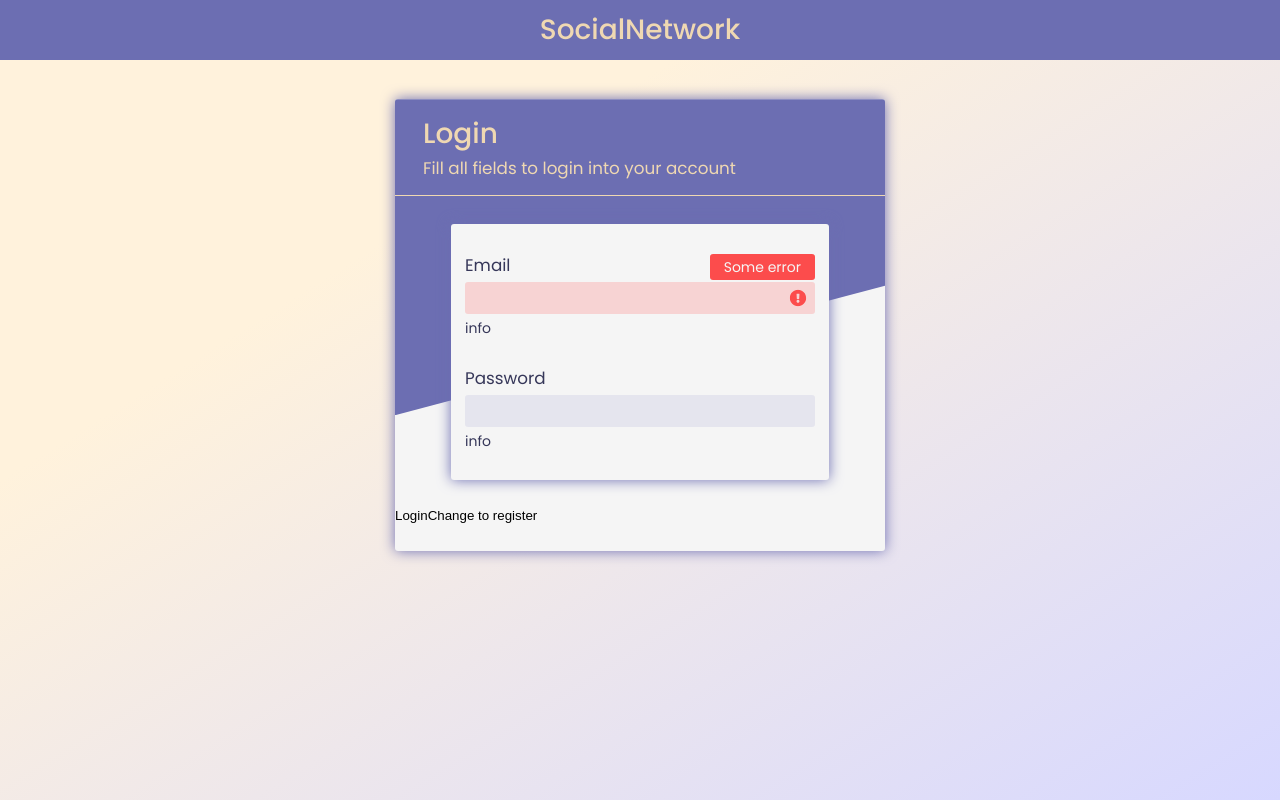
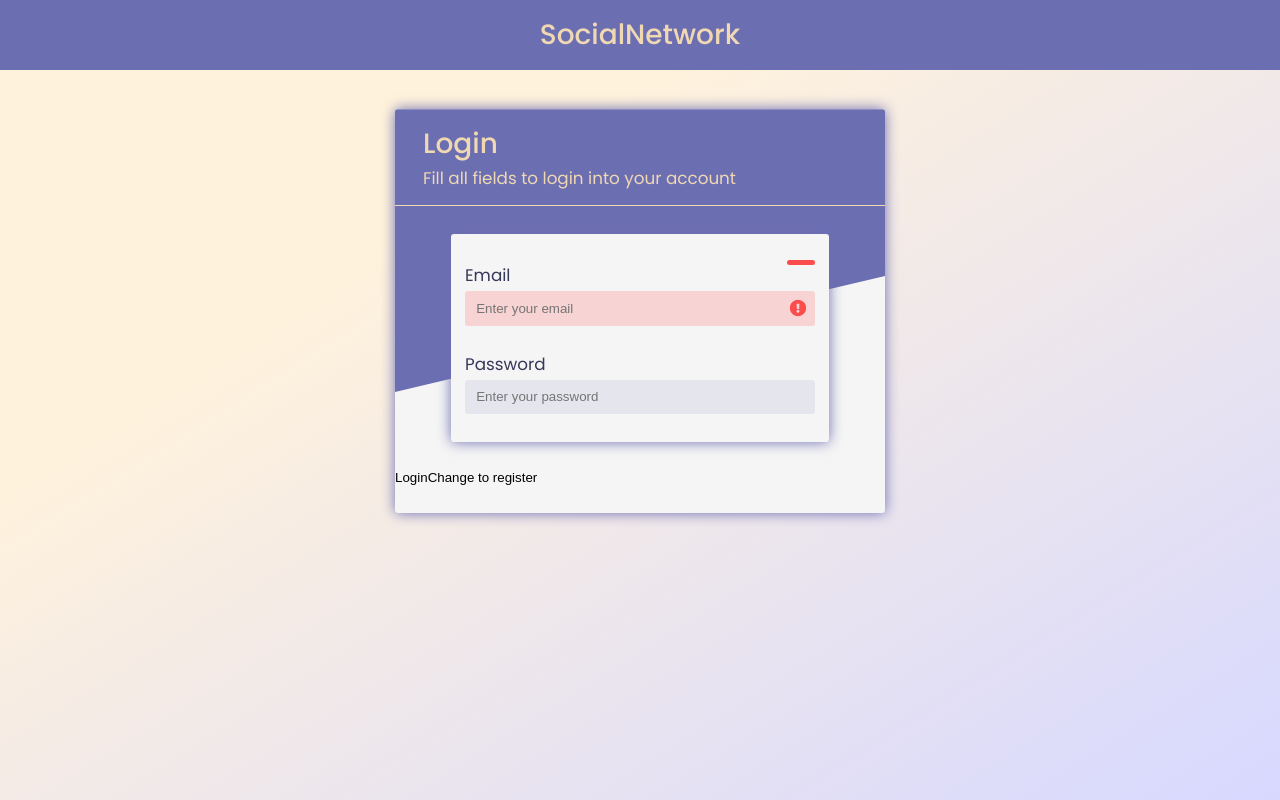
Before and after one commit to luisfilipemendonca/SocialNetwork-frontend, a React (Create React App) app: page /login in a window 1280 px wide. Built offline with nearby package versions, Linux system fonts and the light colour scheme.

Commit message:
Added useInputs hook with change and focus feature

```diff
--- a/src/components/Inputs/index.js
+++ b/src/components/Inputs/index.js
@@ -13,25 +13,43 @@ import {
   InputErrorMessage,
 } from './styled';
 
-const Input = ({ label, hasError }) => {
-  console.log(navigator.userAgent);
-
+const Input = ({
+  id,
+  value,
+  label,
+  hasError,
+  placeholder,
+  errorMsg,
+  info,
+  type,
+  changeHandler,
+  focusHandler,
+}) => {
   return (
     <InputContainer>
-      <InputLabel>{label}</InputLabel>
+      {label && <InputLabel>{label}</InputLabel>}
       <InputGroup>
-        <InputElement hasError={hasError} />
+        <InputElement
+          id={id}
+          hasError={hasError}
+          placeholder={placeholder}
+          type={type}
+          onChange={changeHandler}
+          onFocus={focusHandler}
+          value={value}
+        />
         <InputBorder />
         {hasError && (
           <InputError>
             <InputErrorIcon>
               <FaExclamationCircle />
             </InputErrorIcon>
-            <InputErrorMessage>Some error</InputErrorMessage>
+
+            <InputErrorMessage>{errorMsg}</InputErrorMessage>
           </InputError>
         )}
       </InputGroup>
-      <InputInfo>info</InputInfo>
+      {info && <InputInfo>{info}</InputInfo>}
     </InputContainer>
   );
 };
--- a/src/components/Inputs/styled.js
+++ b/src/components/Inputs/styled.js
@@ -8,7 +8,7 @@ export const InputContainer = styled.div`
 
 export const InputLabel = styled.label`
   display: block;
-  margin-bottom: 0.3rem;
+  margin-bottom: 0.2rem;
 `;
 
 export const InputGroup = styled.div`
@@ -29,7 +29,7 @@ export const InputBorder = styled.span`
 export const InputElement = styled.input`
   width: 100%;
   display: block;
-  padding: 0.6rem 0.8rem;
+  padding: 0.7rem 0.8rem;
   background-color: ${({ hasError }) =>
     hasError ? 'rgba(252,76,76, 0.2)' : 'rgba(163, 164, 207, 0.2)'};
   border-radius: 3px;
--- /dev/null
+++ b/src/constants/inputs.js
@@ -0,0 +1,16 @@
+export const loginInputs = {
+  email: {
+    value: '',
+    label: 'Email',
+    type: 'email',
+    placeholder: 'Enter your email',
+    hasError: true,
+  },
+  password: {
+    value: '',
+    label: 'Password',
+    type: 'password',
+    placeholder: 'Enter your password',
+    hasError: false,
+  },
+};
--- /dev/null
+++ b/src/hooks/useInputs.js
@@ -0,0 +1,41 @@
+import { useReducer } from 'react';
+
+const change = (state, payload) => {
+  const { id, value } = payload;
+  const inputsCopy = { ...state };
+  inputsCopy[id].value = value;
+  return inputsCopy;
+};
+
+const focus = (state, payload) => {
+  const { id } = payload;
+  const inputsCopy = { ...state };
+  inputsCopy[id].hasError = false;
+  inputsCopy[id].errorMsg = '';
+  return inputsCopy;
+};
+
+const reducer = (state, action) => {
+  switch (action.type) {
+    case 'CHANGE':
+      return change(state, action.payload);
+    case 'FOCUS':
+      return focus(state, action.payload);
+    default:
+      return state;
+  }
+};
+
+const useInputs = (initialInputs) => {
+  const [inputs, dispatch] = useReducer(reducer, { ...initialInputs });
+
+  const changeHandler = (e) =>
+    dispatch({ type: 'CHANGE', payload: e.currentTarget });
+
+  const focusHandler = (e) =>
+    dispatch({ type: 'FOCUS', payload: e.currentTarget });
+
+  return { inputs, changeHandler, focusHandler };
+};
+
+export default useInputs;
--- a/src/pages/Login.js
+++ b/src/pages/Login.js
@@ -1,16 +1,35 @@
 import React from 'react';
 
 import { SectionForm } from '../style';
+
+import { loginInputs } from '../constants/inputs';
+
+import useInputs from '../hooks/useInputs';
 
 import Form from '../components/Form';
 import Input from '../components/Inputs';
 
 const LoginPage = () => {
+  const { inputs, changeHandler, focusHandler } = useInputs(loginInputs);
+
+  console.log(inputs);
+
   return (
     <SectionForm>
       <Form title="Login" info="Fill all fields to login into your account">
-        <Input label="Email" hasError />
-        <Input label="Password" />
+        {Object.keys(inputs).map((key) => (
+          <Input
+            key={key}
+            id={key}
+            placeholder={inputs[key].placeholder}
+            label={inputs[key].label}
+            value={inputs[key].value}
+            hasError={inputs[key].hasError}
+            type={inputs[key].type}
+            changeHandler={changeHandler}
+            focusHandler={focusHandler}
+          />
+        ))}
       </Form>
     </SectionForm>
   );
--- a/src/style/Theme/index.js
+++ b/src/style/Theme/index.js
@@ -26,6 +26,6 @@ export default {
     extraLarge: '1200px',
   },
   dimensions: {
-    navbarHeightSmall: '60px',
+    navbarHeightSmall: '5rem',
   },
 };
```
